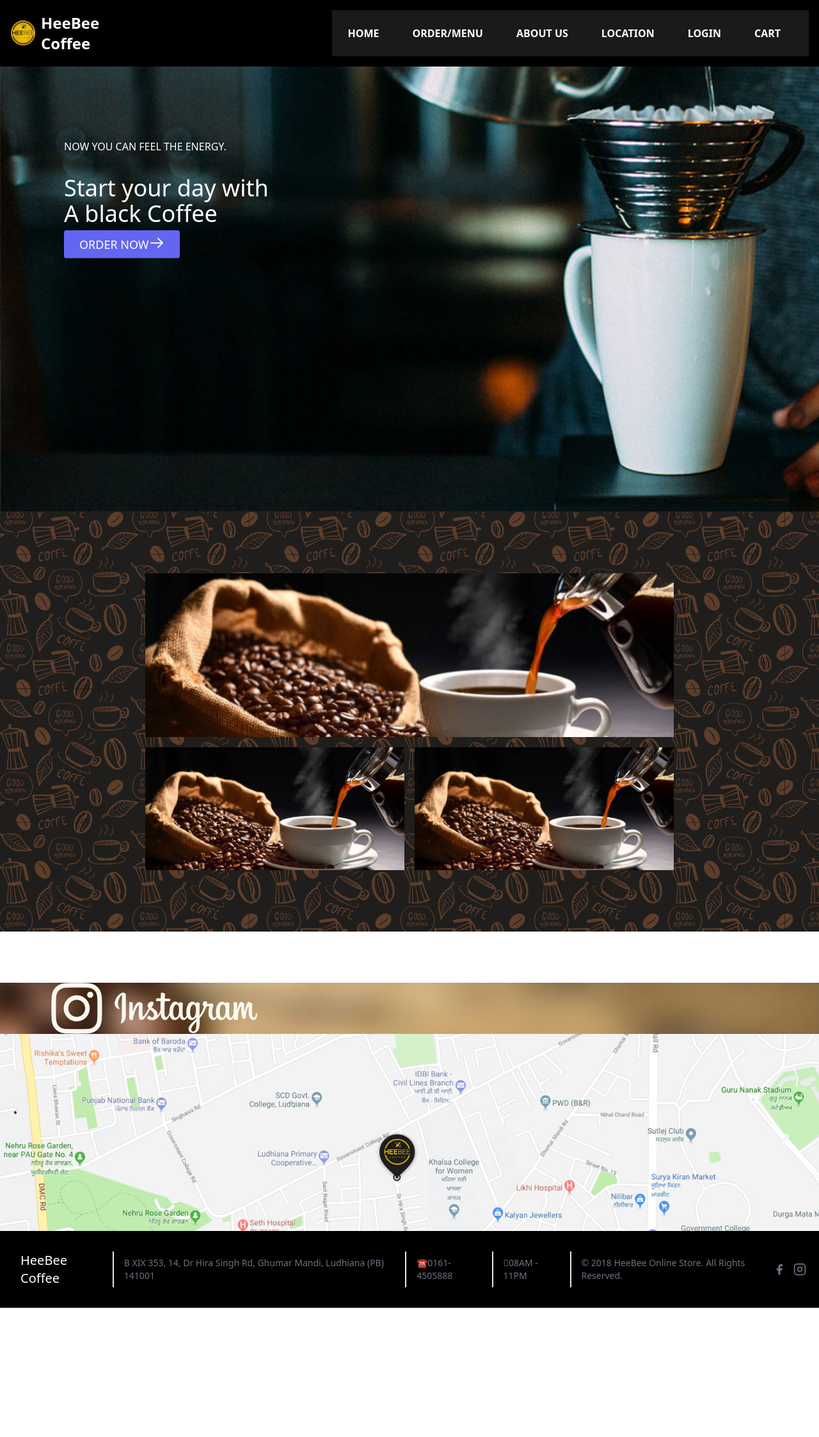
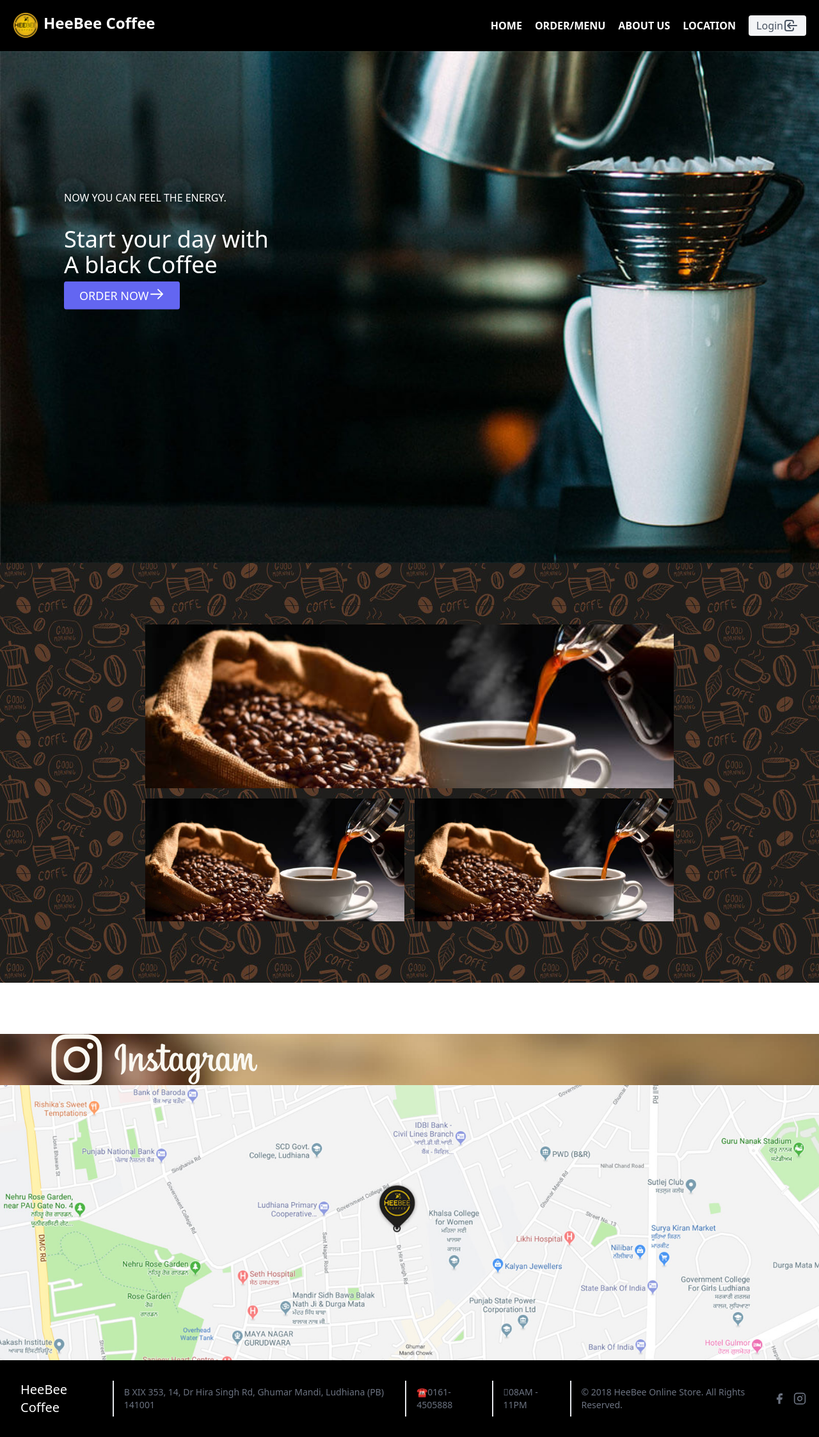
Before and after one commit to AvinashKumar69/HeeBee-Coffee-UI, a React (Create React App) app: page / in a window 1280 px wide. Shown: the whole page at 64% size. Before the commit the page ends 2044 px from the top, so only its background shows below. Built offline with nearby package versions, Linux system fonts and the light colour scheme; what tw-elements would draw is missing.

Commit message:
MapLocation updated

```diff
--- a/src/App.js
+++ b/src/App.js
@@ -9,7 +9,8 @@
 function App() {
   return (
     <>
-      <Header />
+      <NavBar />
+      {/* <Header /> */}
       <Routes>
         <Route exact path='/' element={<Home />} />
         <Route exact path='/ordermenu' element={<OrderMenu />} />
--- a/src/components/MapLocation.js
+++ b/src/components/MapLocation.js
@@ -3,14 +3,12 @@
 
 const MapLocation = () => {
     return (
-        <section class="text-gray-600 body-font bg-cover"
-            style={{ backgroundImage: `url(${mapBG})` }}>
-            {/* <a href="https://goo.gl/maps/59QdT4RQAMU2" /> */}
-            <div class="container px-5 py-24 mx-auto flex flex-wrap">
-                <div class="flex w-full mb-20 flex-wrap">
-                    <h1 class="sm:text-3xl text-2xl font-medium title-font text-gray-900 lg:w-1/3 lg:mb-0 mb-4">.</h1>
-                    <p class="lg:pl-6 lg:w-2/3 mx-auto leading-relaxed text-base">.</p>
-                </div>
+        <section className="text-gray-600 body-font">
+            <div className="container mx-auto flex flex-wrap">
+                <a className="flex w-full h-full flex-wrap"
+                    href='https://goo.gl/maps/59QdT4RQAMU2'>
+                    <img src={mapBG} width="100%" height="100%" />
+                </a>
             </div>
         </section>
     )
```
